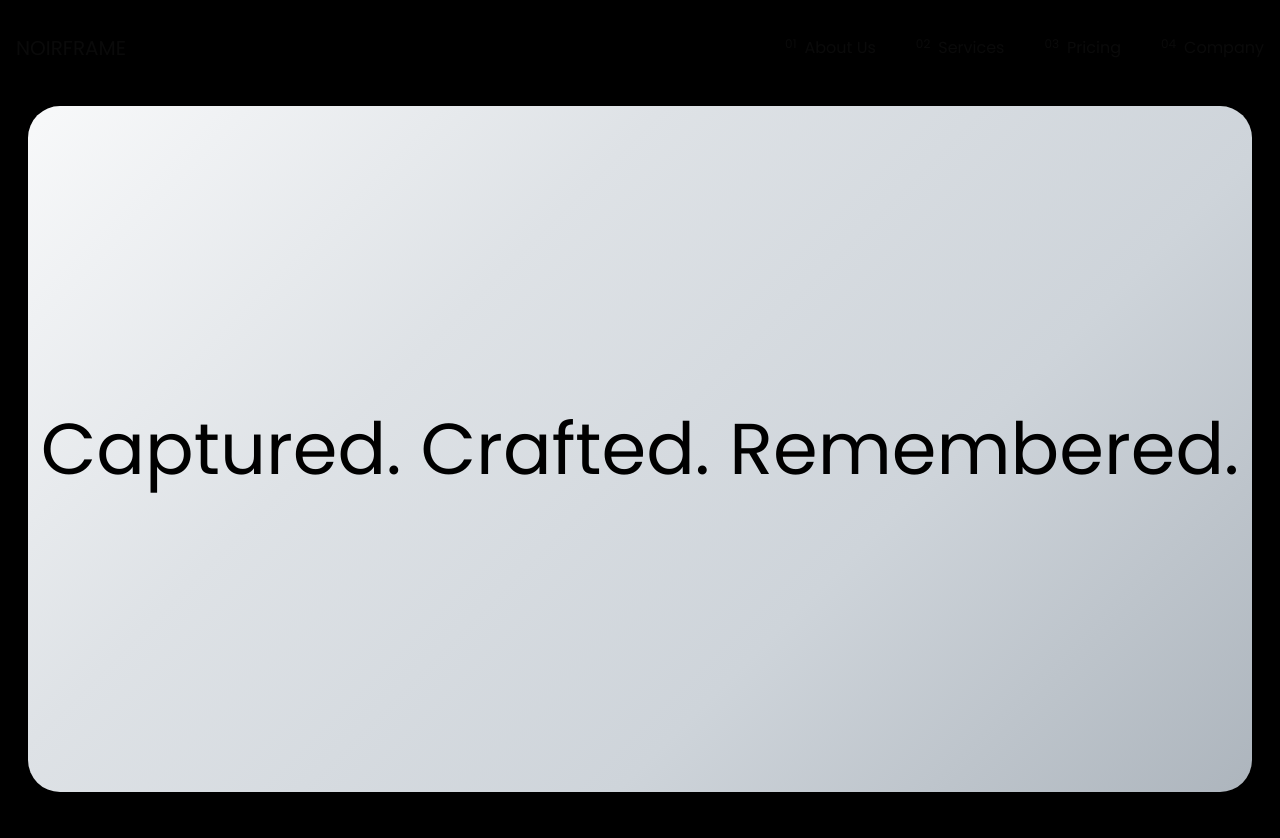
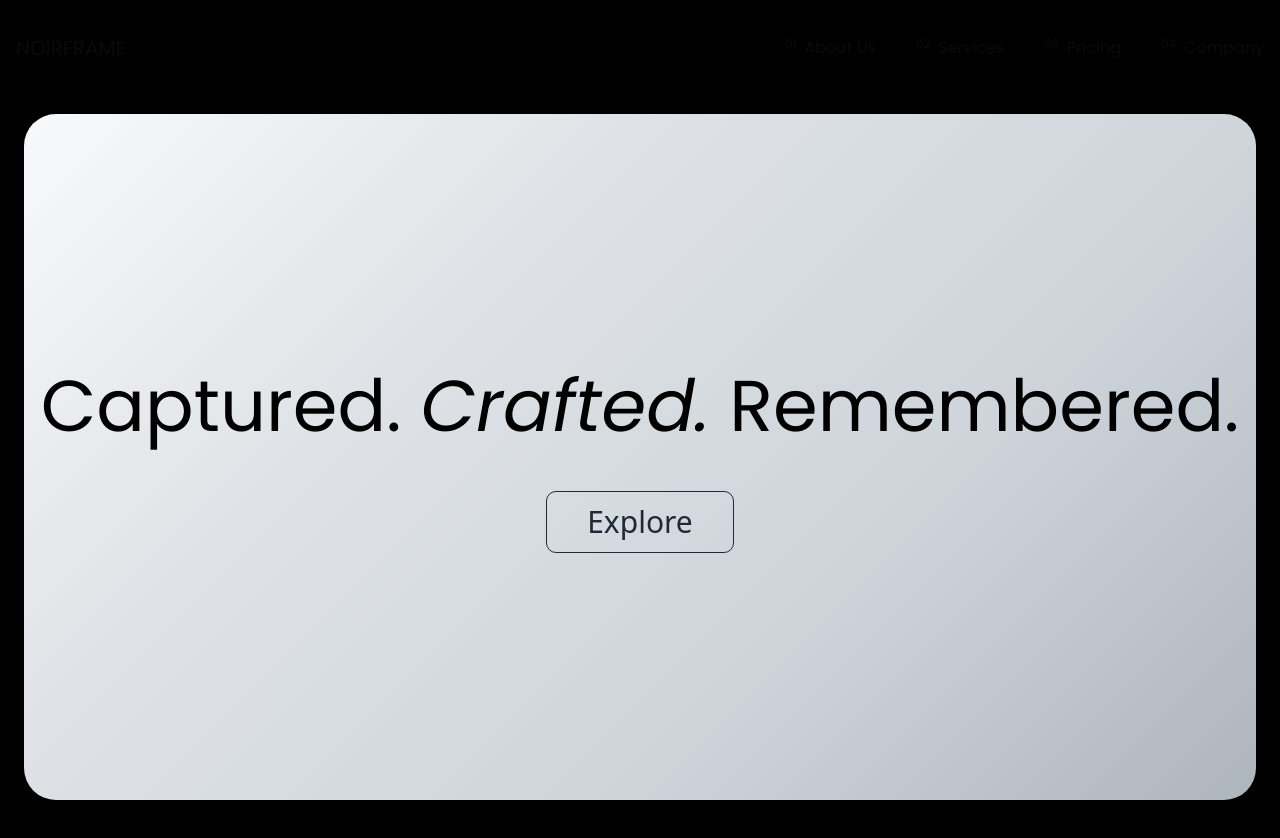
Before and after one commit to saral-gupta7/modern-landing-page, a Next.js app: page / in a window 1280 px wide. Shown: the top 838 px of the page. Built offline with nearby package versions, Linux system fonts and the light colour scheme.

Commit message:
[FIX]: Removed unused imports

```diff
--- a/app/page.tsx
+++ b/app/page.tsx
@@ -4,7 +4,7 @@ import React from "react";
 
 const Home = () => {
   return (
-    <section className="min-h-screen bg-black px-7">
+    <section className="min-h-screen bg-black px-6">
       <Hero />
       <About />
     </section>
--- a/components/CustomButton.tsx
+++ b/components/CustomButton.tsx
@@ -8,7 +8,7 @@ const CustomButton = ({ title, className }: ButtonProps) => {
   return (
     <div>
       <button
-        className={`rounded-lg border-1 px-5 py-2 transition-all duration-500 hover:bg-white hover:text-black ${className}`}
+        className={`rounded-lg border-1 px-10 py-3 transition-all duration-500 hover:bg-white hover:text-black ${className}`}
       >
         {title}
       </button>
--- a/sections/Hero.tsx
+++ b/sections/Hero.tsx
@@ -4,6 +4,7 @@ import React from "react";
 import gsap from "gsap";
 import { useGSAP } from "@gsap/react";
 import ScrollTrigger from "gsap/ScrollTrigger";
+import CustomButton from "@/components/CustomButton";
 
 gsap.registerPlugin(ScrollTrigger);
 
@@ -41,13 +42,17 @@ const Hero = () => {
       className="relative mx-auto min-h-screen max-w-screen px-4 pt-24 sm:pt-32"
       id="hero"
     >
-      <div className="hero-bg bg-gradient absolute bottom-2 left-0 h-[85%] w-full rounded-3xl sm:h-6/7 sm:rounded-4xl">
-        <div className="flex h-full flex-wrap items-center justify-center px-2">
+      <div className="hero-bg bg-gradient absolute bottom-0 left-0 h-[85%] w-full rounded-3xl sm:h-6/7 sm:rounded-4xl">
+        <div className="flex h-full flex-col flex-wrap items-center justify-center gap-10 px-2">
           <h1 className="font-poppins hero-text xs:text-4xl text-center text-3xl leading-tight text-black sm:text-5xl md:text-6xl lg:text-7xl">
             <span className="hero-span">Captured.</span>{" "}
-            <span className="hero-span">Crafted.</span>{" "}
+            <span className="hero-span italic">Crafted.</span>{" "}
             <span className="hero-span">Remembered.</span>
           </h1>
+          <CustomButton
+            title="Explore"
+            className="text-dark border-dark text-3xl"
+          />
         </div>
       </div>
     </section>
```
Also changed, not shown: components/Navbar.tsx (+4 -4 lines).
